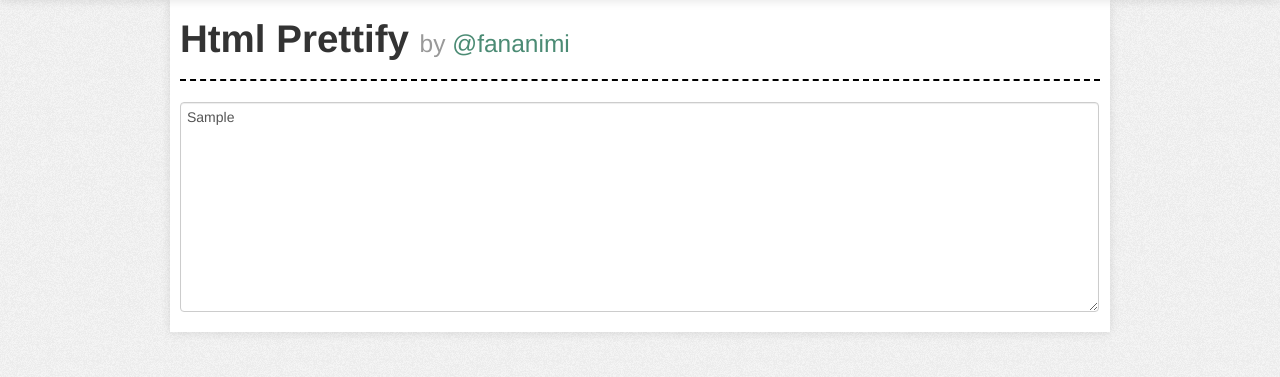
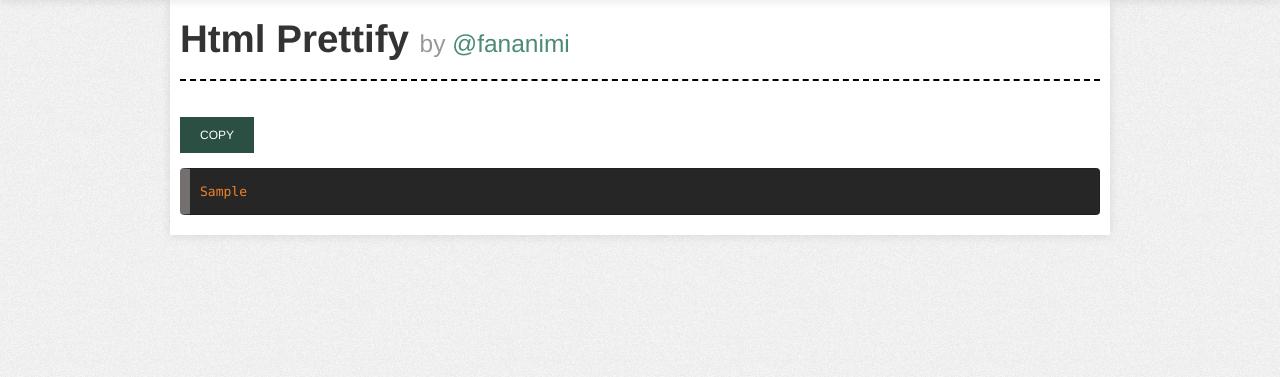
Before and after one commit to pije76/pretty_html, a Flask app: template pretty_html/templates/result.html in a window 1280 px wide. Shown: the part 41-418 px from the top of the page. Run offline with Flask 2, Linux system fonts and the light colour scheme; the template is opened without the code that fills it: most values are stand-ins (such as "Sample title", 1, 10 or a date in 2020); parts of the project's set-up code (start-up, migrations or seed data) failed here and were passed over; some libraries are stand-ins or nearby versions.

Commit message:
update result page

```diff
--- a/pretty_html/static/website/css/style.css
+++ b/pretty_html/static/website/css/style.css
@@ -50,6 +50,21 @@ a:hover {
     text-decoration: none;
 }
 
+pre {
+    max-width: 100%;
+    padding: 10px 10px;
+    background: #262626;
+    border-left: 10px #747070 solid;
+    color: #f0822c;
+    white-space: pre-wrap;
+    white-space: -moz-pre-wrap;
+    white-space: -pre-wrap;
+    white-space: -o-pre-wrap;
+    word-wrap: break-word;
+    line-height: 25px;
+    overflow-x: auto;
+}
+
 .navbar .brand {
     margin-left: 10px;
 }
--- a/pretty_html/templates/result.html
+++ b/pretty_html/templates/result.html
@@ -1,4 +1,5 @@
 {% extends "base.html" %}
 {% block content %}
-    <textarea>{{ pretty_html }}</textarea>
+    <button>COPY</button>
+    <pre>{{ pretty_html }}</pre>
 {% endblock %}
```
